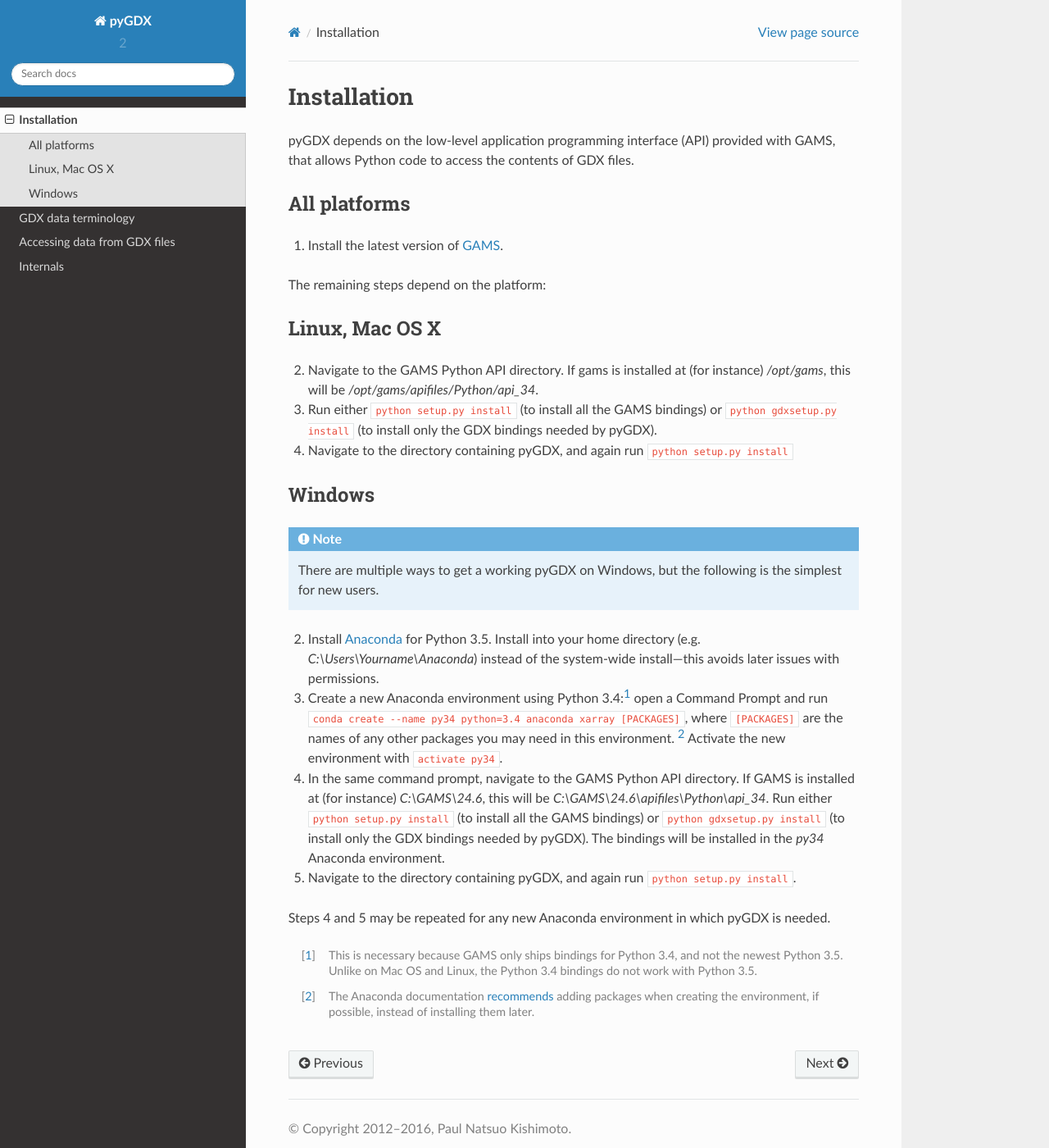
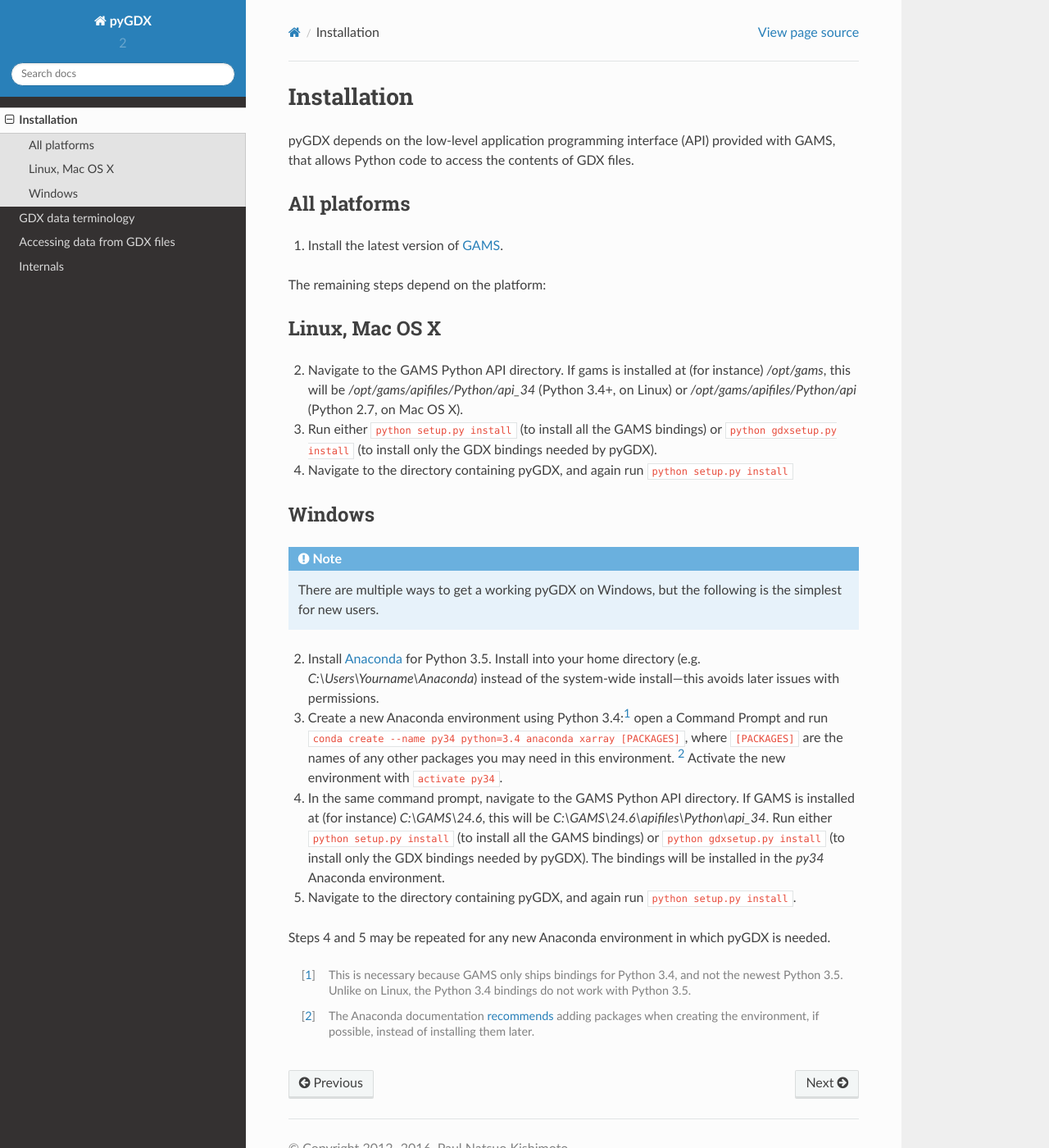
Before and after one commit to khaeru/py-gdx, a Sphinx documentation site: the page built from doc/install.rst, in a window 1280 px wide and 1400 px high. Shown: the whole window at 82% size. Built offline with Sphinx 7.4.7 and the Read the Docs theme 2.0.0, drawn with Linux system fonts in a browser that asks for light colours.

Commit message:
remove python 3 limitation from docs

```diff
--- a/doc/index.rst
+++ b/doc/index.rst
@@ -1,7 +1,7 @@
 GDX file data access
 ====================
 
-pyGDX is a Python 3 package for accessing data stored in *GAMS Data eXchange* (GDX) files. GDX is a proprietary, binary file format used by the General Algebraic Modelling System (GAMS_); pyGDX uses the Python bindings for the `GDX API`_.
+pyGDX is a Python package for accessing data stored in *GAMS Data eXchange* (GDX) files. GDX is a proprietary, binary file format used by the General Algebraic Modelling System (GAMS_); pyGDX uses the Python bindings for the `GDX API`_.
 
 pyGDX uses xarray_ to provide labeled, multidimensional data structures for accessing data. A :class:`gdx.File` is a thinly-wrapped :py:class:`xarray.Dataset`.
 
--- a/doc/install.rst
+++ b/doc/install.rst
@@ -15,9 +15,9 @@
 
 .. note:
 
-   It is fairly painless to install either 'plain' Python or Anaconda on each of Linux and Mac OS X. If you are using Anaconda, be sure to activate an appropriate environment configured with Python 3 before continuing, and remember that you will need to install pyGDX in each new environment where you want to use it.
+   It is fairly painless to install either 'plain' Python or Anaconda on each of Linux and Mac OS X. If you are using Anaconda, be sure to activate an before continuing, and remember that you will need to install both the GAMS GDX API *and* pyGDX in each new environment where you want to use it.
 
-2. Navigate to the GAMS Python API directory. If gams is installed at (for instance) */opt/gams*, this will be */opt/gams/apifiles/Python/api_34*.
+2. Navigate to the GAMS Python API directory. If gams is installed at (for instance) */opt/gams*, this will be */opt/gams/apifiles/Python/api_34* (Python 3.4+, on Linux) or */opt/gams/apifiles/Python/api* (Python 2.7, on Mac OS X).
 
 3. Run either ``python setup.py install`` (to install all the GAMS bindings) or ``python gdxsetup.py install`` (to install only the GDX bindings needed by pyGDX).
 
@@ -41,7 +41,7 @@
 Steps 4 and 5 may be repeated for any new Anaconda environment in which pyGDX is needed.
 
 
-.. [#] This is necessary because GAMS only ships bindings for Python 3.4, and not the newest Python 3.5. Unlike on Mac OS and Linux, the Python 3.4 bindings do not work with Python 3.5.
+.. [#] This is necessary because GAMS only ships bindings for Python 3.4, and not the newest Python 3.5. Unlike on Linux, the Python 3.4 bindings do not work with Python 3.5.
 .. [#] The Anaconda documentation `recommends`_ adding packages when creating the environment, if possible, instead of installing them later.
 .. _`GAMS`: https:\\www.gams.com\download\
 .. _`Anaconda`: https:\\www.continuum.io\downloads#_windows
```
Also changed, not shown: README.md (+3 -1 lines), 1 other file.
